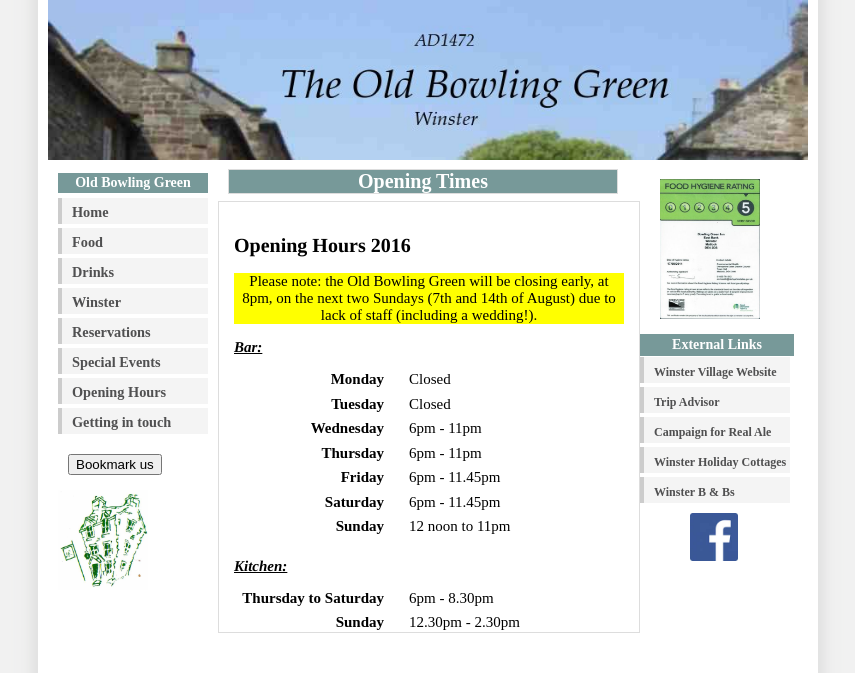
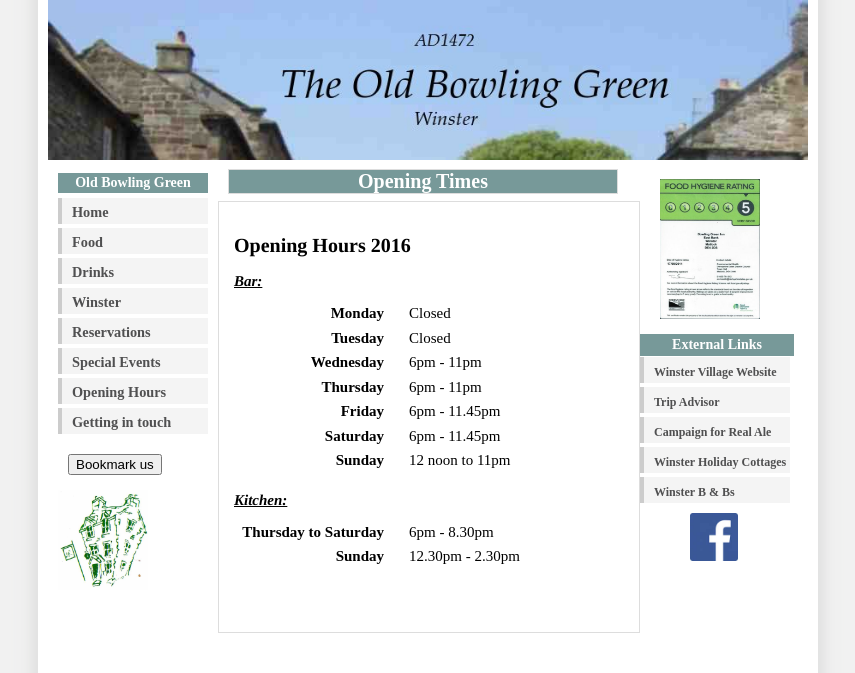
Before and after one commit to subnova/legacy-obg, a PHP site: page /openinghours.php in a window 1280 px wide. Shown: the top 673 px of the page, without its empty margins (212-1067 px from the left). Run offline with PHP 8.4, Linux system fonts and the light colour scheme; data that the repository does not hold is empty; some libraries are stand-ins or nearby versions.

Commit message:
removed special opening hours

```diff
--- a/openinghours.php
+++ b/openinghours.php
@@ -29,9 +29,6 @@
    <h2 class="opening-hours-heading">Opening Hours 2016</h2>
 
    <div id="notice">
-   Please note: the Old Bowling Green will be closing early, at 8pm, on the
-   next two Sundays (7th and 14th of August) due to lack of staff (including
-   a wedding!).
    </div>
 
    <p></p>
```
